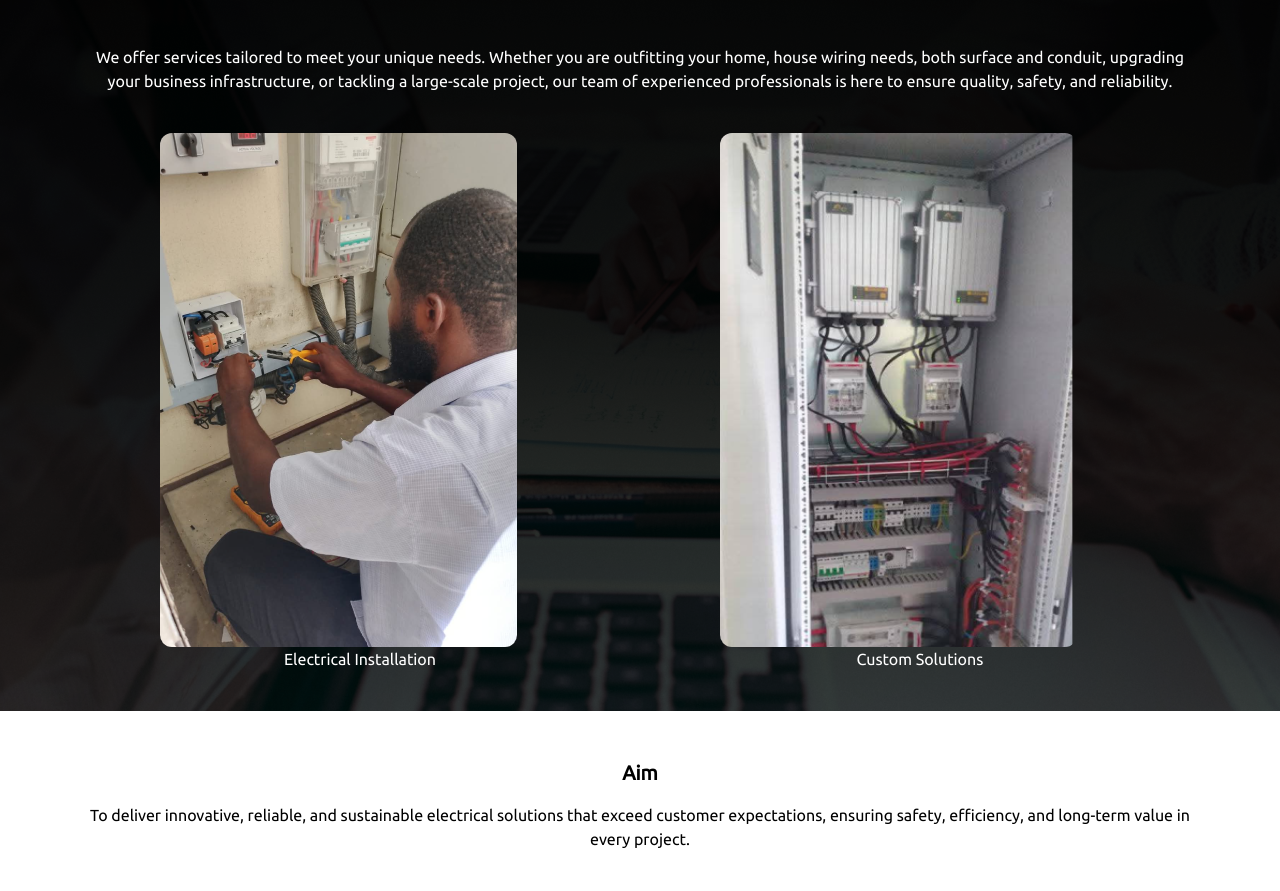
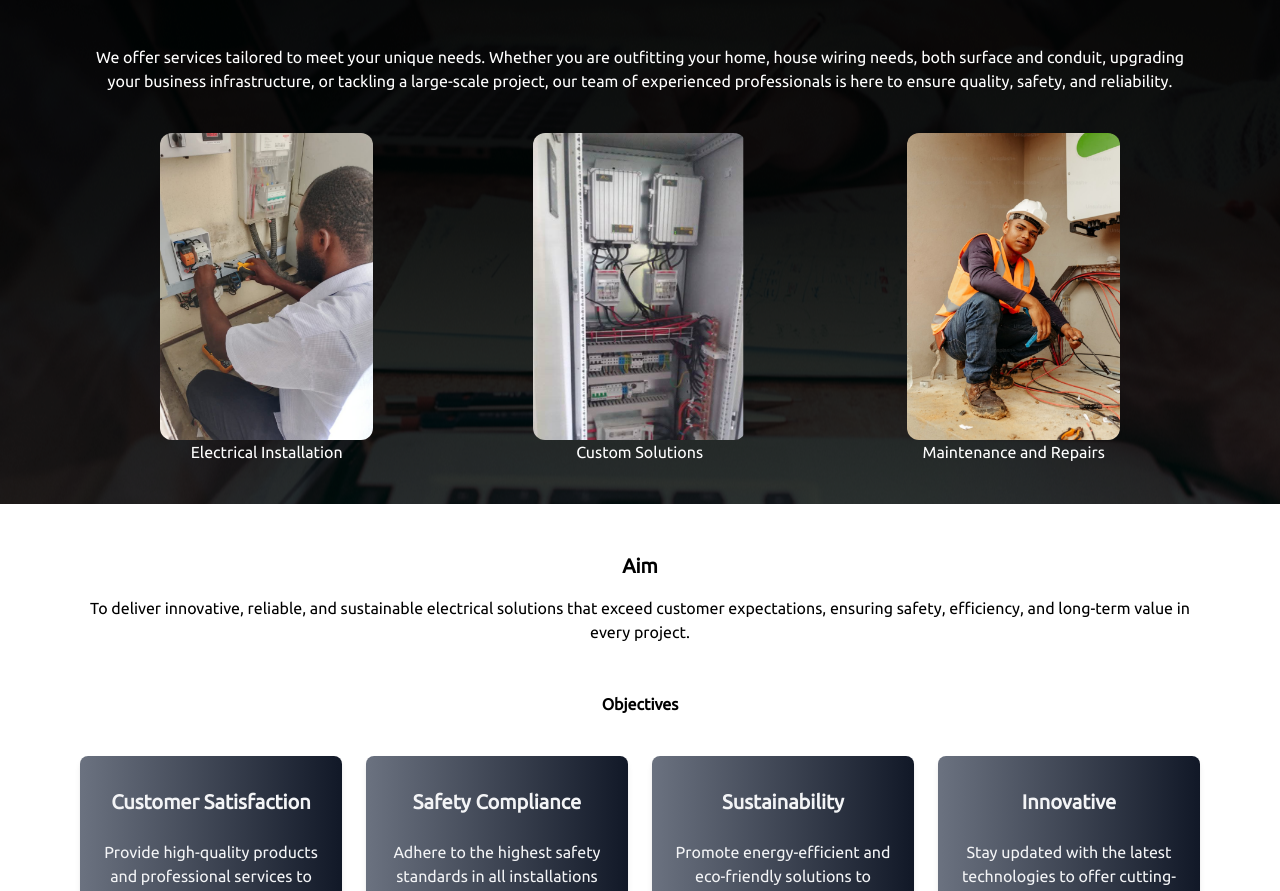
Before and after one commit to Ogfejiro/Glowup, a Next.js app: page / in a window 1280 px wide. Shown: the part 2582-3473 px from the top of the page. Built offline with nearby package versions, Linux system fonts and the light colour scheme.

Commit message:
stressed

```diff
--- a/components/Services.jsx
+++ b/components/Services.jsx
@@ -19,16 +19,19 @@ const Services = () => {
           quality, safety, and reliability.
         </p>
         <div className="flex flex-col md:flex-row justify-center items-center pt-10 pb-10">
-          <div className="padding-x  sm:w-full" data-aos="flip-left">
-          <img className="rounded-xl" src="/images/section/man.png" style={{ objectFit: 'cover' }} />
-          <p data-aos="fade-up">Electrical Installation</p>
-          </div>
-          <div className="padding-x  sm:w-full" data-aos="flip-right">
-          <img className='rounded-xl' src="/images/section/wire (1).png" style={{ objectFit: 'cover' }} />
-          <p data-aos="fade-up">Custom Solutions</p>
-          </div>
-
-        </div>
+  <div className="flex-1 padding-x sm:w-full" data-aos="flip-left">
+    <img className="rounded-xl w-full md:w-96 object-cover" src="/images/section/man.png" />
+    <p data-aos="fade-up">Electrical Installation</p>
+  </div>
+  <div className="flex-1 padding-x sm:w-full" data-aos="flip-right">
+    <img className="rounded-xl w-full md:w-96 object-cover" src="/images/section/wire (1).png" />
+    <p data-aos="fade-up">Custom Solutions</p>
+  </div>
+  <div className="flex-1 padding-x sm:w-full" data-aos="flip-up">
+    <img className="rounded-xl w-full md:w-96 object-cover" src="/images/section/fix.png" />
+    <p data-aos="fade-up">Maintenance and Repairs</p>
+  </div>
+</div>
       </div>
     </section>
   );
```
